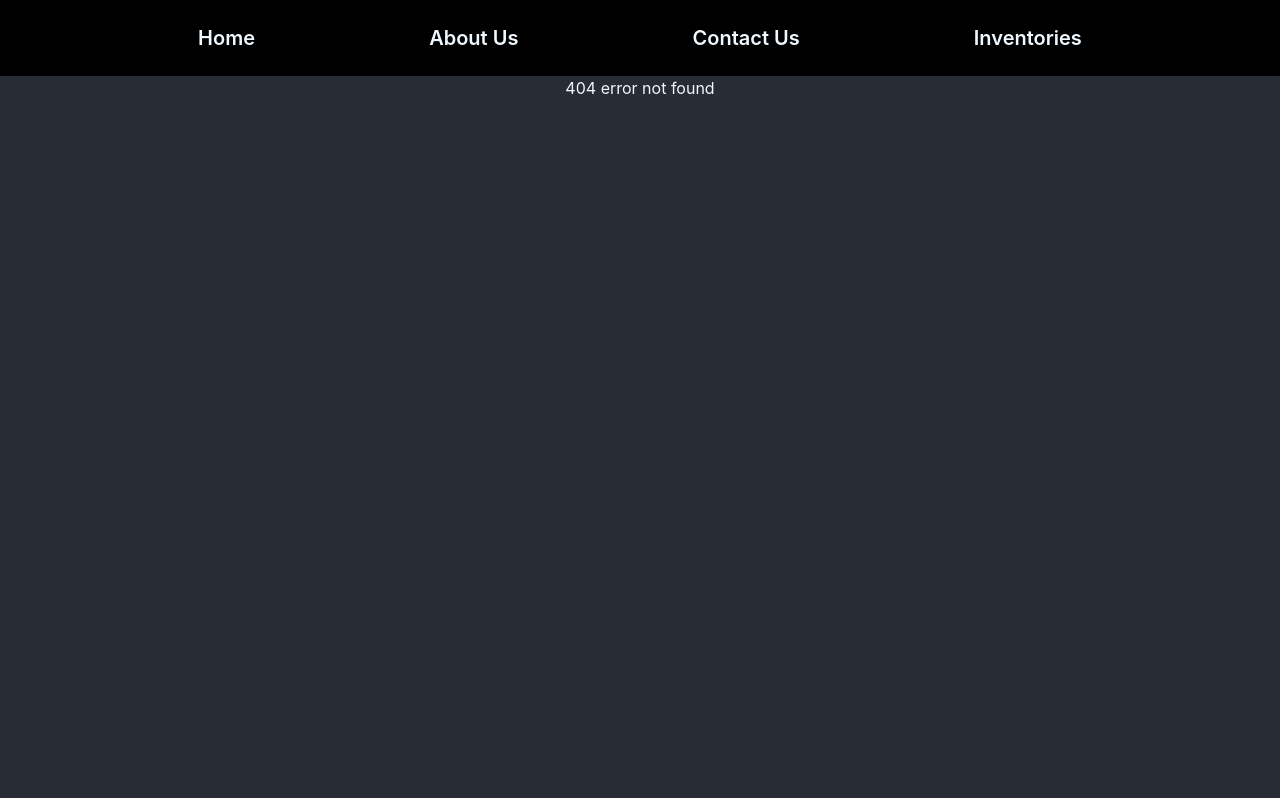
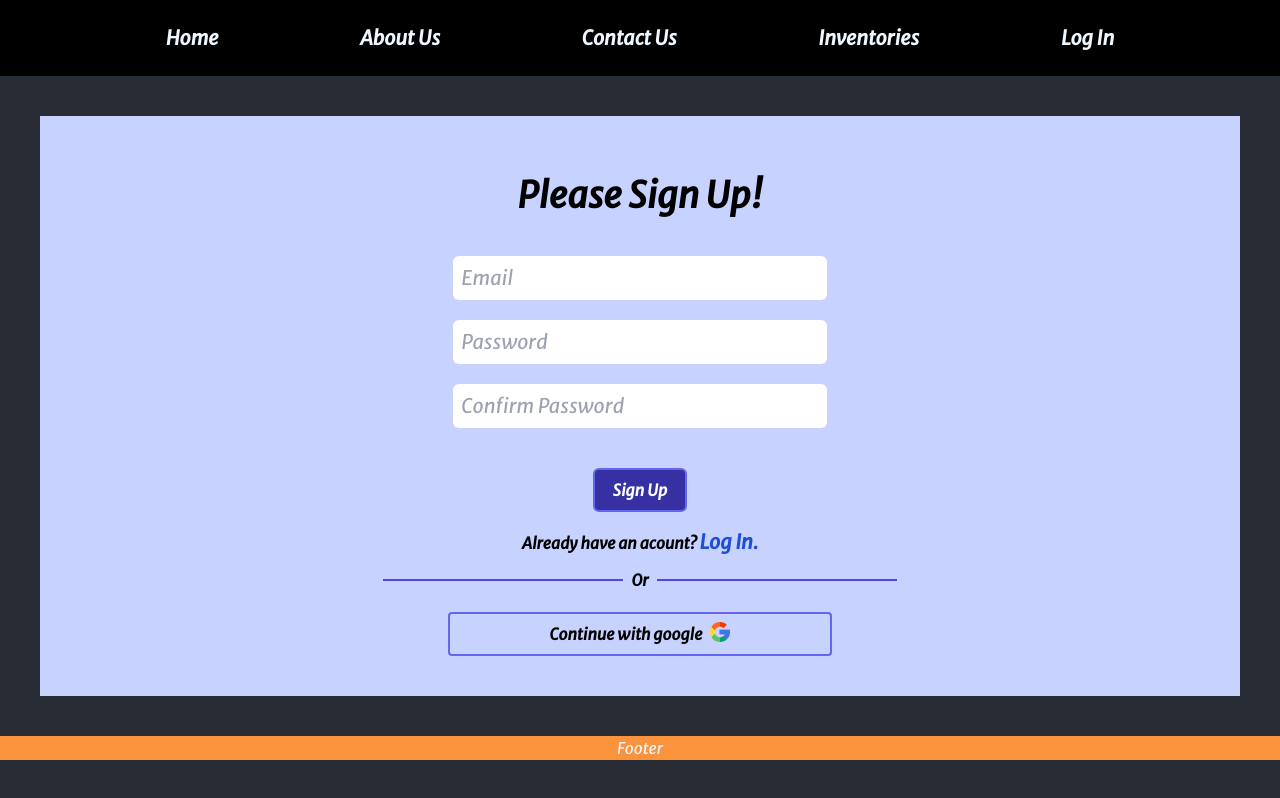
Before and after one commit to MdSami1998/mobile-warehouse-managment-website, a React (Create React App) app: page /signup in a window 1280 px wide. Before the commit this address had no page. Built offline with nearby package versions, Linux system fonts and the light colour scheme.

Commit message:
login and signup form created

```diff
--- a/src/App.css
+++ b/src/App.css
@@ -1,6 +1,9 @@
+@import url('https://fonts.googleapis.com/css2?family=Archivo&family=Lato&family=Lobster&family=Lobster+Two&family=Merriweather&family=Merriweather+Sans:ital@1&family=Playfair+Display&display=swap');
+
 body {
   background-color: #282c34;
   color: aliceblue;
+  font-family: 'Merriweather Sans', sans-serif;
 }
 
 .App {
--- a/src/App.js
+++ b/src/App.js
@@ -6,6 +6,9 @@ import AboutUs from './components/pages/About us/AboutUs';
 import Inventories from './components/pages/Inventories/Inventories';
 import Inventory from './components/pages/Inventory/Inventory';
 import NotFound from './components/pages/Shared/NotFound/NotFound';
+import Footer from './components/pages/Shared/Footer/Footer';
+import LogIn from './components/pages/Log in/LogIn';
+import SignUp from './components/pages/SignUp/SignUp';
 
 function App() {
   return (
@@ -17,7 +20,10 @@ function App() {
         <Route path='/about' element={<AboutUs></AboutUs>}></Route>
         <Route path='/inventories' element={<Inventories></Inventories>}></Route>
         <Route path='*' element={<NotFound></NotFound>}></Route>
+        <Route path='login' element={<LogIn></LogIn>}></Route>
+        <Route path='/signup' element={<SignUp></SignUp>}></Route>
       </Routes>
+      <Footer></Footer>
     </div>
   );
 }
--- /dev/null
+++ b/src/components/pages/Log in/LogIn.js
@@ -0,0 +1,30 @@
+import React from 'react';
+import { Link } from 'react-router-dom';
+import FormSocialIcon from '../Shared/FormSocialIcon/FormSocialIcon';
+import './LogIn.css'
+
+const LogIn = () => {
+    return (
+        <div className='p-10 text-black'>
+            <div className='bg-indigo-200 p-10'>
+            <h2 className='text-4xl font-bold my-5'>Please Log In!</h2>
+            <form className='flex flex-col w-1/3 mx-auto'>
+                <input className='my-5 p-2 text-xl text-black border-none outline-none rounded-md' type="email" name="" id="" placeholder='Email' required />
+
+                <input className='mb-5 p-2 text-xl text-black border-none outline-none rounded-md' type="password" name="" id="" placeholder='Password' required />
+
+                <input className='bg-indigo-800 w-1/4 mx-auto  rounded-md text-white mt-5 p-2 border-2 border-indigo-500 font-semibold outline-none hover:font-bold hover:transition-all hover:scale-110
+                ' type="submit" name="" value='Log In' />
+            </form>
+            <div className='mt-4 '>
+                <span className='text-center font-semibold'>New Here? <Link to="/signup" className='text-xl text-blue-600 font-semibold hover:font-bold hover:transition-all'>Create a account.</Link></span>
+                <br />
+                <button className='text-blue-700 mt-2 font-semibold hover:font-bold'>Forget Password?</button>
+            </div>
+            <FormSocialIcon></FormSocialIcon>
+            </div>
+        </div>
+    );
+};
+
+export default LogIn;
--- /dev/null
+++ b/src/components/pages/Product/Product.css
@@ -0,0 +1,3 @@
+.phone-card{
+    height: 500px;
+}
--- a/src/components/pages/Product/Product.js
+++ b/src/components/pages/Product/Product.js
@@ -1,5 +1,6 @@
 import React from 'react';
 import { useNavigate } from 'react-router-dom';
+import './Product.css'
 
 const Product = ({ product }) => {
     const { _id, name, img, description, price, supplier, quantity } = product;
@@ -11,7 +12,7 @@ const Product = ({ product }) => {
     }
 
     return (
-        <div className='bg-slate-300 p-10 text-black relative rounded-md'>
+        <div className='bg-slate-300 p-10 text-black relative rounded-md phone-card'>
             <img className='w-1/2 mx-auto' src={img} alt="" />
             <h1 className='text-3xl font-bold'>{name}</h1>
             <small>{description}</small>
--- a/src/components/pages/Shared/Footer/Footer.js
+++ b/src/components/pages/Shared/Footer/Footer.js
@@ -2,9 +2,9 @@ import React from 'react';
 
 const Footer = () => {
     return (
-        <div>
+        <footer className='bg-orange-400'>
             <h1>Footer</h1>
-        </div>
+        </footer>
     );
 };
 
--- /dev/null
+++ b/src/components/pages/Shared/FormSocialIcon/FormSocialIcon.js
@@ -0,0 +1,19 @@
+import React from 'react';
+import googleIcon from '../../../../images/social icon/google.png'
+
+const FormSocialIcon = () => {
+    return (
+        <div>
+            <div className='flex justify-center items-center mt-3'>
+                <div className='bg-indigo-600 w-60 h-0.5'></div>
+                <div className='mx-2 font-semibold'>Or</div>
+                <div className='bg-indigo-600 w-60 h-0.5'></div>
+            </div>
+            <div>
+                <button className='w-96 flex justify-center mt-5 mx-auto p-2 border-2 border-indigo-500 rounded font-semibold outline-none hover:font-bold hover:transition-all hover:scale-110'>Continue with google<img className='w-5 ml-2' src={googleIcon} alt="" /></button>
+            </div>
+        </div>
+    );
+};
+
+export default FormSocialIcon;
--- a/src/components/pages/Shared/Navbar/Navbar.js
+++ b/src/components/pages/Shared/Navbar/Navbar.js
@@ -9,6 +9,7 @@ const Navbar = () => {
             <Link to='/about'>About Us</Link>
             <Link to='/contact'>Contact Us</Link>
             <Link to='/inventories'>Inventories</Link>
+            <Link to='/login'>Log In</Link>
         </div>
     );
 };
--- /dev/null
+++ b/src/components/pages/SignUp/SignUp.js
@@ -0,0 +1,29 @@
+import React from 'react';
+import { Link } from 'react-router-dom';
+import FormSocialIcon from '../Shared/FormSocialIcon/FormSocialIcon';
+
+const SignUp = () => {
+    return (
+        <div className='login-form p-10 text-black'>
+            <div className='bg-indigo-200 p-10'>
+                <h2 className='text-4xl font-bold my-5'>Please Sign Up!</h2>
+                <form className='flex flex-col w-1/3 mx-auto'>
+                    <input className='my-5 p-2 text-xl text-black border-none outline-none rounded-md' type="email" name="" id="" placeholder='Email' required />
+
+                    <input className='mb-5 p-2 text-xl text-black border-none outline-none rounded-md' type="password" name="" id="" placeholder='Password' required />
+
+                    <input className='mb-5 p-2 text-xl text-black border-none outline-none rounded-md' type="password" name="" id="" placeholder='Confirm Password' required />
+
+                    <input className='bg-indigo-800 w-1/4 mx-auto  rounded-md text-white mt-5 p-2 border-2 border-indigo-500 font-semibold outline-none hover:font-bold hover:transition-all hover:scale-110
+                ' type="submit" name="" value='Sign Up' />
+                </form>
+                <div className='mt-4 '>
+                    <span className='text-center font-semibold'>Already have an acount? <Link to="/login" className='text-xl text-blue-700 font-semibold hover:font-bold hover:transition-all'>Log In.</Link></span>
+                </div>
+                <FormSocialIcon></FormSocialIcon>
+            </div>
+        </div>
+    );
+};
+
+export default SignUp;
```
Also changed, not shown: src/components/pages/Log in/LogIn.css (added), src/images/social icon/google.png (added).
